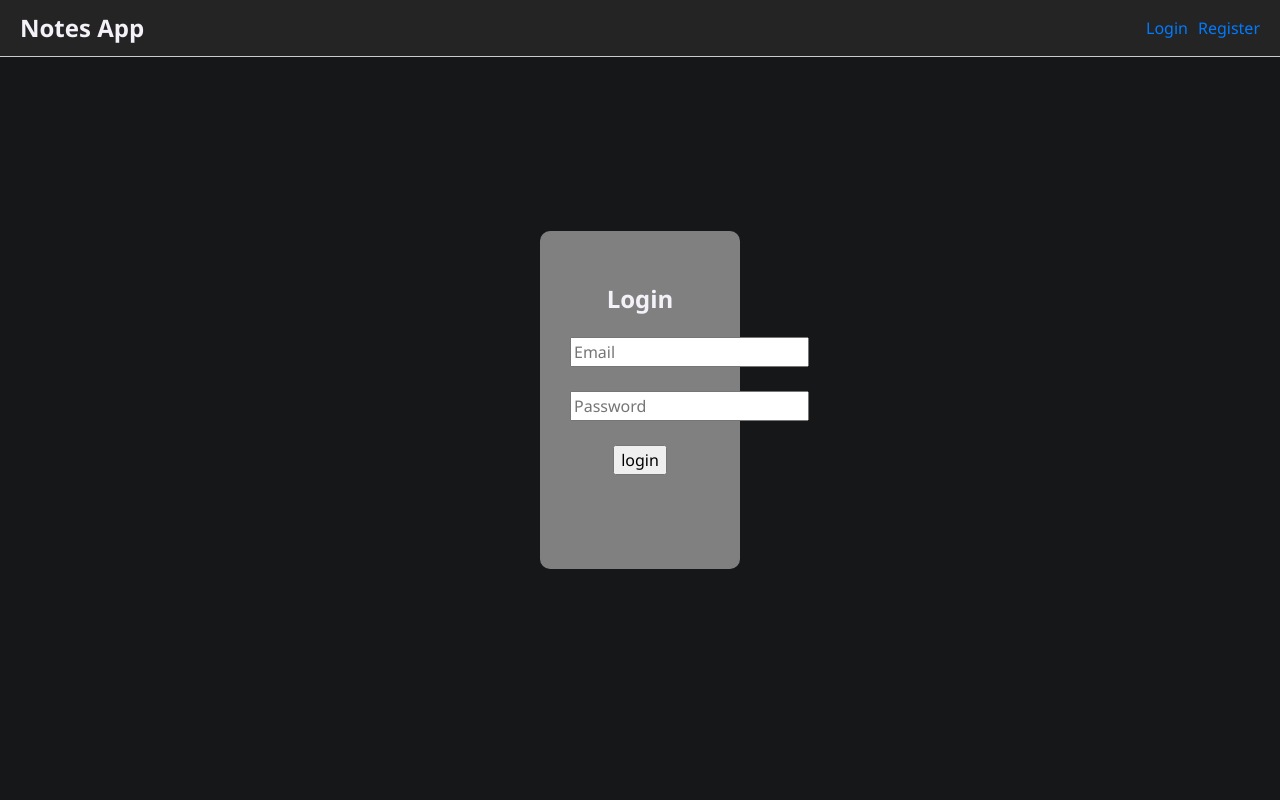
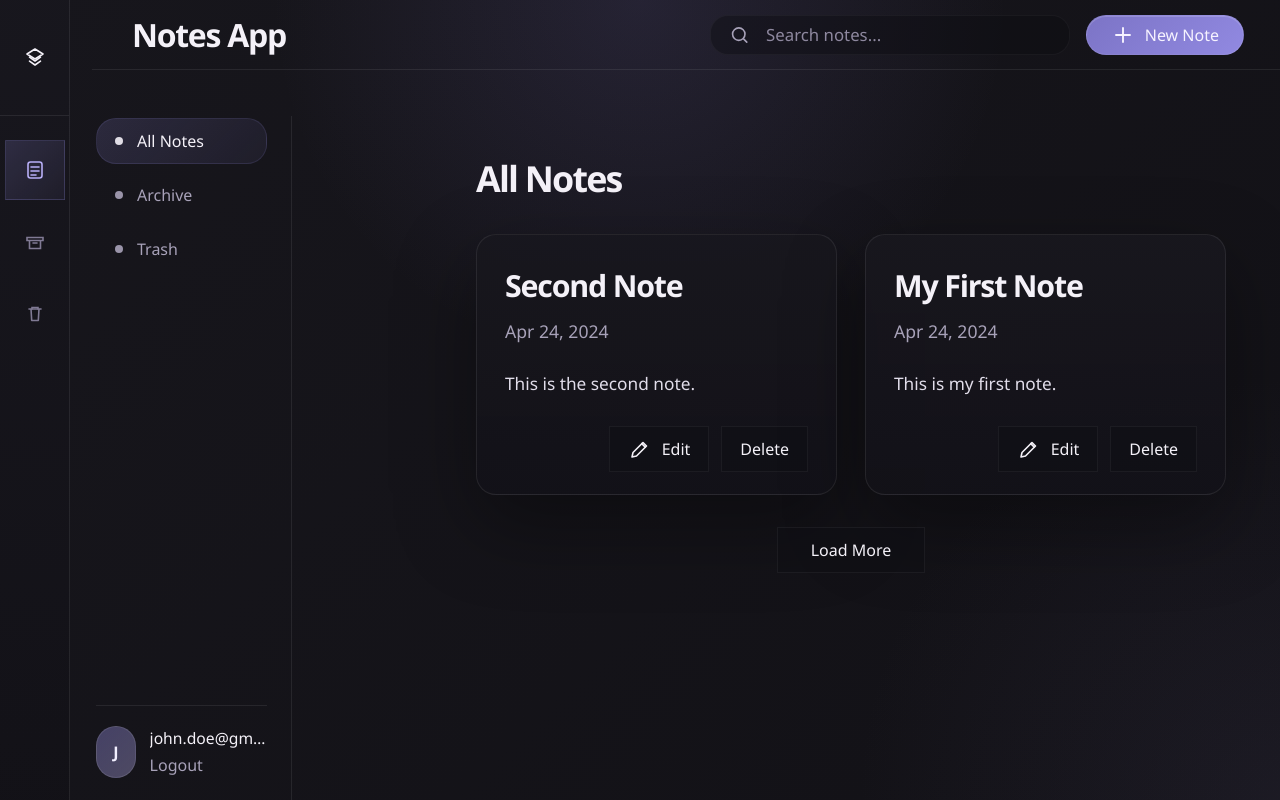
Before and after one commit to ochiengrichie/Notes-Fullstack-App, a React (Vite) app in the folder frontend-vite/: page / in a window 1280 px wide. Before the commit this address led to /login. Built offline with nearby package versions, Linux system fonts and the light colour scheme; no server answers.

Commit message:
Added styling to the dashboard

```diff
--- a/frontend-vite/src/App.jsx
+++ b/frontend-vite/src/App.jsx
@@ -11,27 +11,56 @@ import ProtectedRoutes from "./components/ProtectedRoutes.jsx";
 // Allows cookies to be sent with every request automatically
 axios.defaults.withCredentials = true;
 
+const FRONTEND_ONLY_PREVIEW = true;
 const API_URL = import.meta.env.VITE_API_URL; // e.g. https://notes-api-tg5u.onrender.com
-if (!API_URL) {
+if (!API_URL && !FRONTEND_ONLY_PREVIEW) {
   throw new Error("VITE_API_URL is not set. Add it in Vercel Environment Variables and redeploy.");
 }
-const API_BASE = `${API_URL}/api/v1/notes`;
-const USER_BASE = `${API_URL}/api/v1/users`;
+const API_BASE = API_URL ? `${API_URL}/api/v1/notes` : "";
+const USER_BASE = API_URL ? `${API_URL}/api/v1/users` : "";
+
+const MOCK_NOTES = [
+  {
+    id: 1,
+    title: "Second Note",
+    contents: "This is the second note.",
+    created_at: "2024-04-24T10:00:00.000Z",
+    updated_at: "2024-04-24T10:00:00.000Z",
+  },
+  {
+    id: 2,
+    title: "My First Note",
+    contents: "This is my first note.",
+    created_at: "2024-04-24T10:00:00.000Z",
+    updated_at: "2024-04-24T10:00:00.000Z",
+  },
+];
+
+function filterMockNotes(q = "") {
+  const search = q.trim().toLowerCase();
+  if (!search) return MOCK_NOTES;
+
+  return MOCK_NOTES.filter((note) =>
+    note.title.toLowerCase().includes(search) ||
+    note.contents.toLowerCase().includes(search)
+  );
+}
 
 
 export default function App() {
   const navigate = useNavigate();
   const storedEmail = typeof window !== "undefined" ? window.localStorage.getItem("notes-user-email") || "" : "";
+  const previewEmail = "john.doe@gmail.com";
 
   // Authentication state
-  const [isLoggedIn, setIsLoggedIn] = useState(false);
-  const [checkingAuth, setCheckingAuth] = useState(true);
-  const [email, setEmail] = useState(storedEmail);
+  const [isLoggedIn, setIsLoggedIn] = useState(FRONTEND_ONLY_PREVIEW);
+  const [checkingAuth, setCheckingAuth] = useState(!FRONTEND_ONLY_PREVIEW);
+  const [email, setEmail] = useState(FRONTEND_ONLY_PREVIEW ? previewEmail : storedEmail);
   const [password, setPassword] = useState("");
   const [error, setError] = useState("");
 
   // Notes state
-  const [notes, setNotes] = useState([]);
+  const [notes, setNotes] = useState(FRONTEND_ONLY_PREVIEW ? MOCK_NOTES : []);
   const [title, setTitle] = useState("");
   const [content, setContent] = useState("");
   const [editingNoteId, setEditingNoteId] = useState(null);
@@ -39,10 +68,19 @@ export default function App() {
   // Pagination state
   const [currentPage, setCurrentPage] = useState(1);
   const [limit] = useState(20);
-  const [hasNextPage, setHasNextPage] = useState(false);
+  const [hasNextPage, setHasNextPage] = useState(FRONTEND_ONLY_PREVIEW);
 
   // Fetch notes function
   const fetchNotes = async (page = 1, q = "") => {
+    if (FRONTEND_ONLY_PREVIEW) {
+      setNotes(filterMockNotes(q));
+      setCurrentPage(1);
+      setHasNextPage(false);
+      setIsLoggedIn(true);
+      setCheckingAuth(false);
+      return;
+    }
+
     try {
       const qParam = q ? `&q=${encodeURIComponent(q)}` : "";
       const res = await axios.get(`${API_BASE}?page=${page}&limit=${limit}${qParam}`);
@@ -68,6 +106,12 @@ export default function App() {
 
   // Refresh JWT silently
   const refreshJWT = async () => {
+    if (FRONTEND_ONLY_PREVIEW) {
+      setIsLoggedIn(true);
+      setCheckingAuth(false);
+      return;
+    }
+
     try {
       await axios.post(`${USER_BASE}/refresh`);
       await fetchNotes();
@@ -79,6 +123,15 @@ export default function App() {
 
   // On app load
   useEffect(() => {
+    if (FRONTEND_ONLY_PREVIEW) {
+      setNotes(MOCK_NOTES);
+      setEmail(previewEmail);
+      setIsLoggedIn(true);
+      setCheckingAuth(false);
+      setHasNextPage(true);
+      return;
+    }
+
     fetchNotes();
   },[]);
 
@@ -89,6 +142,13 @@ export default function App() {
 
   // Login
   const login = async () => {
+    if (FRONTEND_ONLY_PREVIEW) {
+      setIsLoggedIn(true);
+      setCheckingAuth(false);
+      navigate("/");
+      return;
+    }
+
     if (!email.trim() || !password) return;
     try {
       setError("");
@@ -105,6 +165,13 @@ export default function App() {
 
   // Register
   const register = async () => {
+    if (FRONTEND_ONLY_PREVIEW) {
+      setIsLoggedIn(true);
+      setCheckingAuth(false);
+      navigate("/");
+      return;
+    }
+
     if (!email.trim() || !password) return;
     try {
       setError("");
@@ -122,6 +189,10 @@ export default function App() {
 
   // Logout
   const logout = async () => {
+    if (FRONTEND_ONLY_PREVIEW) {
+      return;
+    }
+
     await axios.post(`${USER_BASE}/logout`);
     setIsLoggedIn(false);
     setNotes([]);
@@ -134,6 +205,38 @@ export default function App() {
   // Add and Update Note
   const submitNote = async () => {
     if (!title.trim() || !content.trim()) return;
+
+    if (FRONTEND_ONLY_PREVIEW) {
+      if (editingNoteId) {
+        setNotes((prev) =>
+          prev.map((note) =>
+            note.id === editingNoteId
+              ? {
+                  ...note,
+                  title: title.trim(),
+                  contents: content.trim(),
+                  updated_at: new Date().toISOString(),
+                }
+              : note
+          )
+        );
+        setEditingNoteId(null);
+      } else {
+        const newNote = {
+          id: Date.now(),
+          title: title.trim(),
+          contents: content.trim(),
+          created_at: new Date().toISOString(),
+          updated_at: new Date().toISOString(),
+        };
+        setNotes((prev) => [newNote, ...prev]);
+      }
+
+      setTitle("");
+      setContent("");
+      return;
+    }
+
     try {
       setError("");
       if (editingNoteId) {
@@ -173,6 +276,11 @@ export default function App() {
 
   // Delete note
   const deleteNote = async (id) => {
+    if (FRONTEND_ONLY_PREVIEW) {
+      setNotes((prev) => prev.filter((n) => n.id !== id));
+      return;
+    }
+
     try {
       await axios.delete(`${API_BASE}/${id}`);
       setNotes(prev => prev.filter(n => n.id !== id));
--- a/frontend-vite/src/components/Notes.css
+++ b/frontend-vite/src/components/Notes.css
@@ -28,6 +28,7 @@
   flex-direction: column;
   align-items: center;
   border-right: 1px solid var(--dashboard-border);
+  width: 70px;
   background: linear-gradient(180deg, rgba(24, 23, 29, 0.98), rgba(19, 18, 23, 0.98));
 }
 
@@ -85,6 +86,7 @@
   align-items: center;
   justify-content: space-between;
   gap: 20px;
+  height: 70px;
   padding: 0 36px 0 40px;
   border-bottom: 1px solid var(--dashboard-border);
 }
@@ -107,7 +109,7 @@
   align-items: center;
   gap: 14px;
   padding: 0 18px;
-  height: 54px;
+  height: 40px;
   border-radius: 18px;
   background: rgba(13, 13, 18, 0.42);
   border: 1px solid rgba(255, 255, 255, 0.04);
@@ -141,11 +143,12 @@
   align-items: center;
   justify-content: center;
   gap: 10px;
-  min-height: 54px;
+  min-height: 40px;
   padding: 0 24px;
   color: #f6f3ff;
   background: linear-gradient(135deg, #7c74c6, #9189e1);
   border: 1px solid rgba(255, 255, 255, 0.08);
+  border-radius: 50px;
   box-shadow: inset 0 1px 0 rgba(255, 255, 255, 0.16);
 }
 
@@ -165,7 +168,8 @@
   flex-direction: column;
   justify-content: space-between;
   min-height: 0;
-  padding: 24px 24px 0;
+  width: 200px;
+  padding: 2px 24px 0 4px;
   border-right: 1px solid var(--dashboard-border);
 }
 
@@ -180,11 +184,12 @@
   display: flex;
   align-items: center;
   gap: 14px;
-  padding: 16px 18px;
+  padding: 10px 18px;
   color: var(--dashboard-muted);
   text-align: left;
   background: transparent;
   border: 1px solid transparent;
+  border-radius: 20px;
   font-size: 1rem;
 }
 
```
